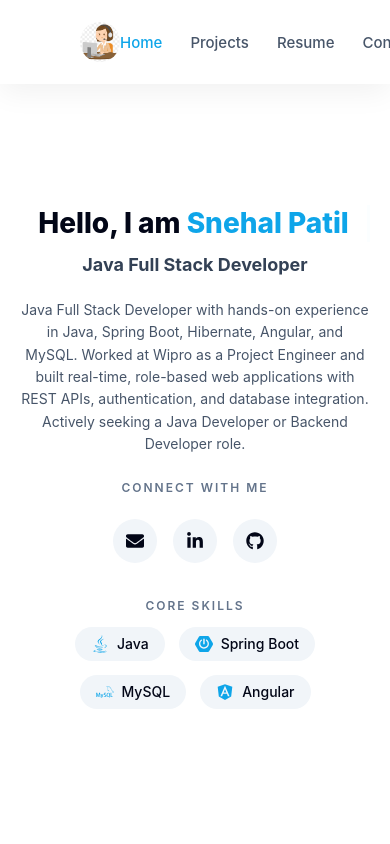
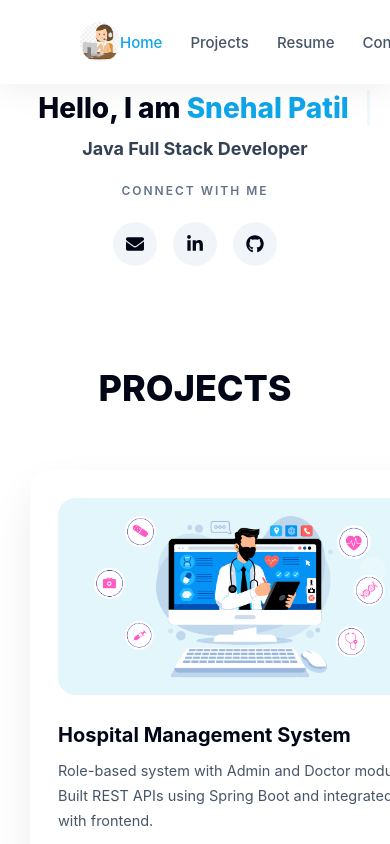
Before and after one commit to Snehal26s/Snehal-Patil-Portfolio, a React (Vite) app: page / in a window 390 px wide. Shown: the top 844 px of the page. Built offline with nearby package versions, Linux system fonts and the light colour scheme.

Commit message:
Simplify hero for mobile UX

```diff
--- a/src/css/hero.css
+++ b/src/css/hero.css
@@ -280,3 +280,42 @@
     display: none;
   }
 }
+
+
+@media (max-width: 768px) {
+  .hero-desc {
+    max-height: 120px;
+    overflow: hidden;
+  }
+
+  .hero-desc::after {
+    content: "...";
+    display: block;
+    margin-top: 4px;
+  }
+}
+
+
+/* ===== MOBILE HERO FINAL FIX ===== */
+@media (max-width: 768px) {
+  .hero {
+    min-height: auto !important;
+    padding-top: 20px !important;
+  }
+
+  .hero-desc {
+    display: none !important;
+  }
+
+  .skills {
+    display: none !important;
+  }
+
+  .socials {
+    margin-top: 16px !important;
+  }
+
+  .hero-right {
+    display: none !important;
+  }
+}
```
